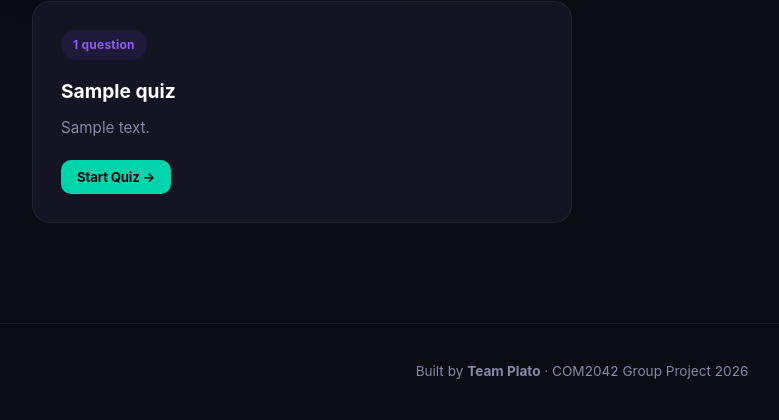
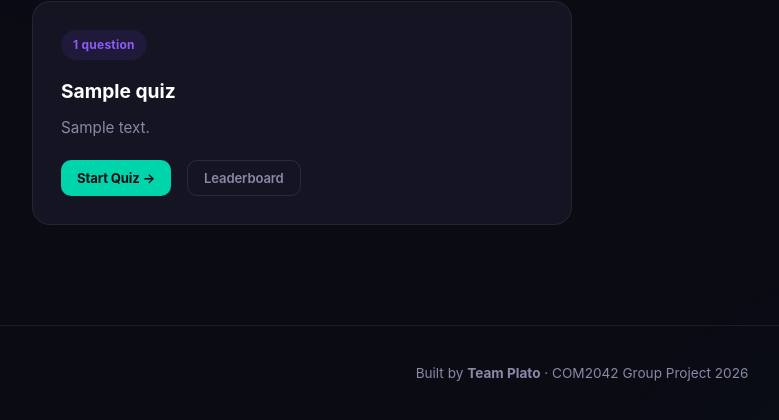
Before and after one commit to AditSharma2905/CyberSecurity-For-All, a Django app: page /quizzes/ in a window 1280 px wide. Shown: the part 264-684 px from the top of the page, without its empty margins (58-837 px from the left). Run offline with Django 5.2, Linux system fonts and the light colour scheme; tables that the repository leaves empty hold one stand-in row (values such as "Sample post").

Commit message:
feat: added button to go to the leaderboard from quizzes

```diff
--- a/core/templates/core/quiz_list.html
+++ b/core/templates/core/quiz_list.html
@@ -29,9 +29,14 @@
             </div>
             <h3 class="card__title">{{ quiz.title }}</h3>
             <p class="card__desc">{{ quiz.description }}</p>
-            <a href="{% url 'core:take_quiz' quiz.id %}" class="btn btn--accent btn--sm">
-                Start Quiz &rarr;
-            </a>
+            <div class="flex gap-2">
+                <a href="{% url 'core:take_quiz' quiz.id %}" class="btn btn--accent btn--sm">
+                    Start Quiz &rarr;
+                </a>
+                <a href="{% url 'core:leaderboard' quiz.id %}" class="btn btn--ghost btn--sm">
+                    Leaderboard
+                </a>
+            </div>
         </div>
         {% endfor %}
     </div>
```
